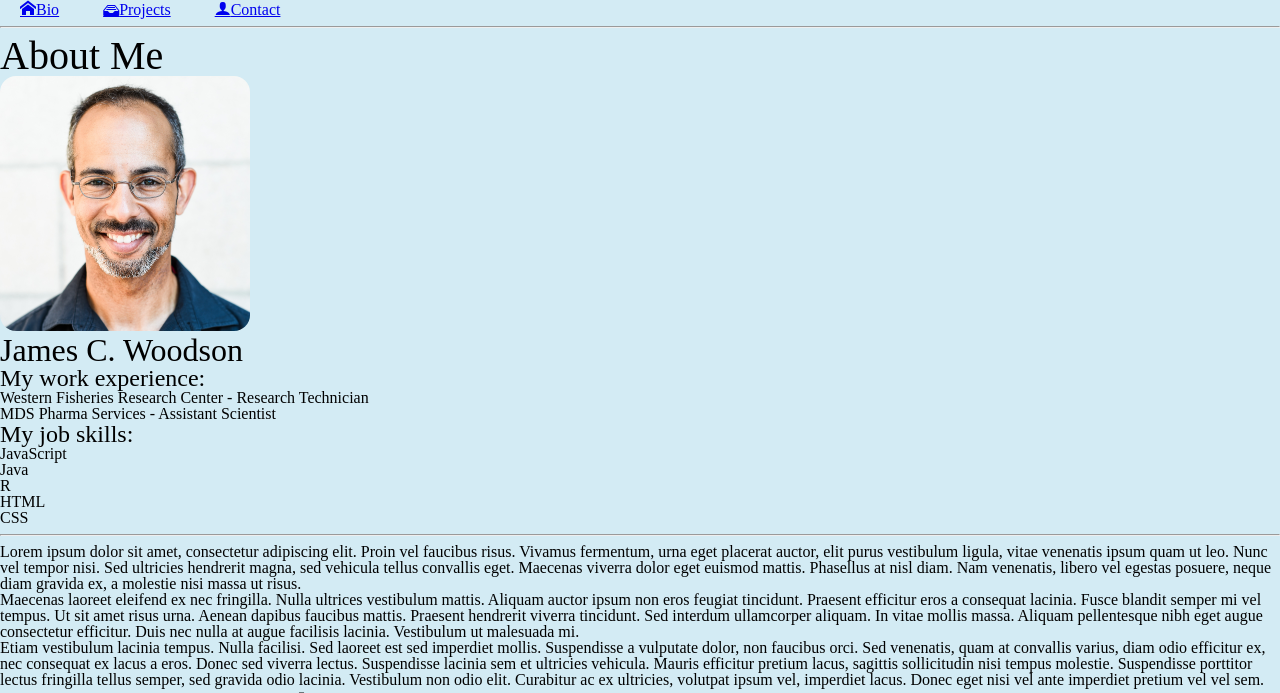
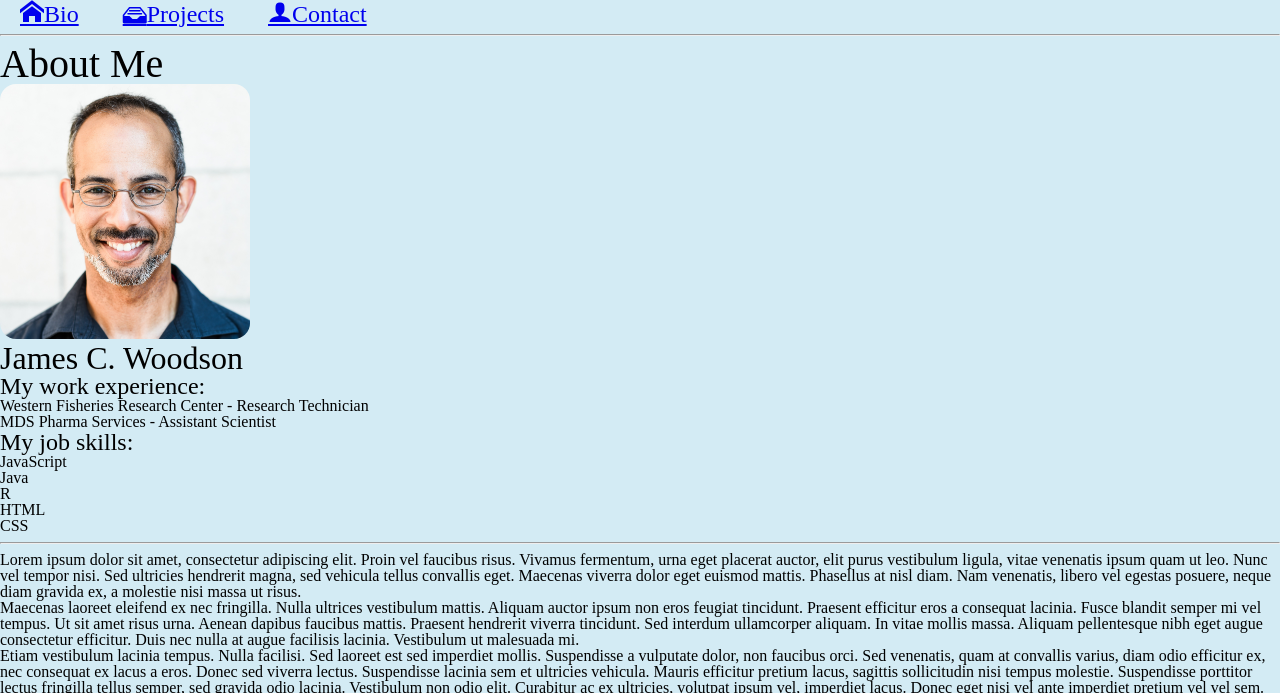
Before and after one commit to RecursiveIteration/Portfolio, a website: page public/index.html in a window 1280 px wide. Shown: the top 693 px of the page. Drawn offline with nearby package versions, Linux system fonts and the light colour scheme; files whose address does not match are found by name.

Commit message:
Added rules for Nav Li's to increase visibility - Issue #20

```diff
--- a/public/css/module.css
+++ b/public/css/module.css
@@ -9,3 +9,7 @@
 .main-nav:hover ul {
   display: block;
 }
+
+.main-nav ul li {
+  font-size: 1.5em;
+}
--- a/public/css/state.css
+++ b/public/css/state.css
@@ -10,5 +10,6 @@
   .main-nav ul li {
     display: inline;
     margin: 20px;
+    font-size: 1.5em;
   }
 }
```
